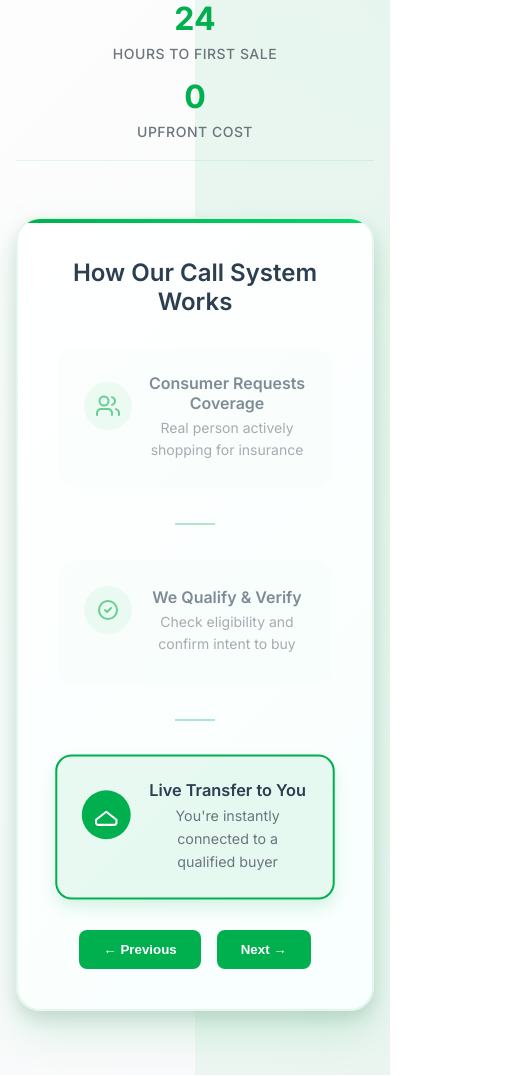
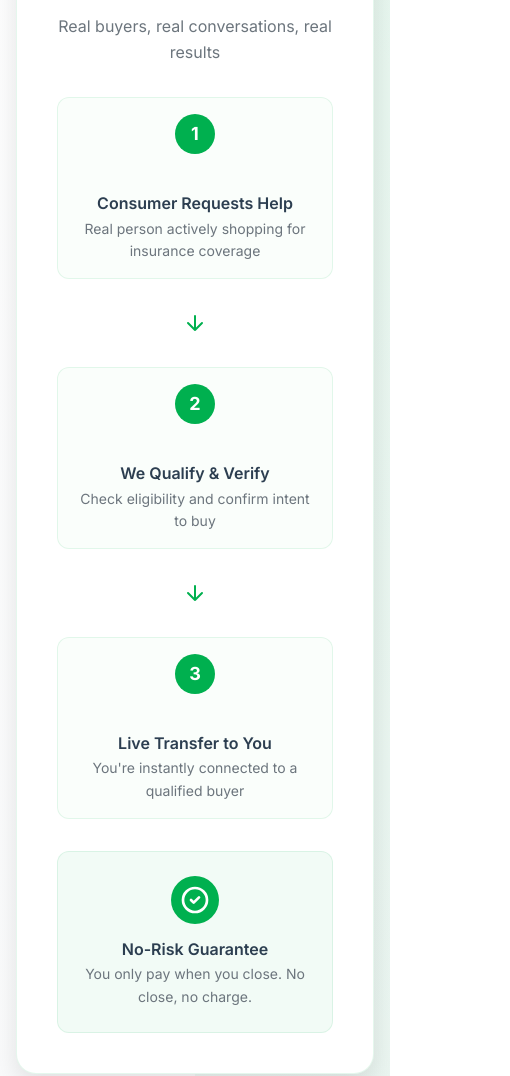
Before and after one commit to bbarnes4318/npn, a website: page public/live-calls.html in a window 390 px wide. Shown: the part 786-1862 px from the top of the page, 510 px wide, since content can reach past the window. Drawn offline with Linux system fonts and the light colour scheme.

Commit message:
Redesign Live Calls page call system and fix stats placement
- Completely redesign 'How Our Call System Works' section with clean, professional layout
- Remove old interactive flow with buttons and complex animations
- Add simple numbered steps with arrows and guarantee section
- Move hero stats from misplaced location to dedicated stats section
- Create new stats grid with proper descriptions and hover effects
- Update testimonial: 'I closed 3 FE policies my first day' (more impressive)
- Add mobile responsive design for all new components
- Remove old flow control JavaScript and update animations

```diff
--- a/public/live-calls.html
+++ b/public/live-calls.html
@@ -62,67 +62,88 @@
                         <a href="#how-it-works" class="cta-button cta-button-secondary">See How It Works</a>
                     </div>
 
-                    <div class="hero-stats">
-                        <div class="stat-item">
-                            <div class="stat-number" data-target="95">0</div>
-                            <div class="stat-label">Qualified Calls</div>
                 </div>
-                        <div class="stat-item">
-                            <div class="stat-number" data-target="24">0</div>
-                            <div class="stat-label">Hours to First Sale</div>
+
+                <div class="hero-visual">
+                    <div class="call-system-card">
+                        <div class="call-system-header">
+                            <h3>How Our Call System Works</h3>
+                            <p>Real buyers, real conversations, real results</p>
                         </div>
-                        <div class="stat-item">
-                            <div class="stat-number" data-target="0">0</div>
-                            <div class="stat-label">Upfront Cost</div>
-                        </div>
+
+                        <div class="call-steps">
+                            <div class="call-step">
+                                <div class="step-number">1</div>
+                                <div class="step-content">
+                                    <h4>Consumer Requests Help</h4>
+                                    <p>Real person actively shopping for insurance coverage</p>
                                 </div>
                             </div>
 
-                <div class="hero-visual">
-                    <div class="call-flow-interactive">
-                        <h3>How Our Call System Works</h3>
-                        <div class="flow-container">
-                            <div class="flow-step active" data-step="1">
-                                <div class="step-icon">
+                            <div class="step-arrow">
                                 <svg width="24" height="24" viewBox="0 0 24 24" fill="none" xmlns="http://www.w3.org/2000/svg">
-                                        <path d="M16 21V19C16 17.9391 15.5786 16.9217 14.8284 16.1716C14.0783 15.4214 13.0609 15 12 15H5C3.93913 15 2.92172 15.4214 2.17157 16.1716C1.42143 16.9217 1 17.9391 1 19V21M12.5 7C12.5 9.48528 10.4853 11.5 8 11.5C5.51472 11.5 3.5 9.48528 3.5 7C3.5 4.51472 5.51472 2.5 8 2.5C10.4853 2.5 12.5 4.51472 12.5 7ZM23 21V19C22.9993 18.1137 22.7044 17.2528 22.1614 16.5523C21.6184 15.8519 20.8581 15.3516 20 15.13M16 3.13C16.8604 3.35031 17.623 3.85071 18.1676 4.55232C18.7122 5.25392 19.0078 6.11683 19.0078 7.005C19.0078 7.89317 18.7122 8.75608 18.1676 9.45768C17.623 10.1593 16.8604 10.6597 16 10.88" stroke="currentColor" stroke-width="2" stroke-linecap="round" stroke-linejoin="round"/>
+                                    <path d="M5 12H19M19 12L12 5M19 12L12 19" stroke="currentColor" stroke-width="2" stroke-linecap="round" stroke-linejoin="round"/>
                                 </svg>
                             </div>
-                                <div class="step-content">
-                                    <h4>Consumer Requests Coverage</h4>
-                                    <p>Real person actively shopping for insurance</p>
-                                </div>
-                            </div>
-                            <div class="flow-connector"></div>
-                            <div class="flow-step" data-step="2">
-                                <div class="step-icon">
-                                    <svg width="24" height="24" viewBox="0 0 24 24" fill="none" xmlns="http://www.w3.org/2000/svg">
-                                        <path d="M9 12L11 14L15 10M21 12C21 16.9706 16.9706 21 12 21C7.02944 21 3 16.9706 3 12C3 7.02944 7.02944 3 12 3C16.9706 3 21 7.02944 21 12Z" stroke="currentColor" stroke-width="2" stroke-linecap="round" stroke-linejoin="round"/>
-                                    </svg>
-                                </div>
+
+                            <div class="call-step">
+                                <div class="step-number">2</div>
                                 <div class="step-content">
                                     <h4>We Qualify & Verify</h4>
                                     <p>Check eligibility and confirm intent to buy</p>
                                 </div>
                             </div>
-                            <div class="flow-connector"></div>
-                            <div class="flow-step" data-step="3">
-                                <div class="step-icon">
+
+                            <div class="step-arrow">
                                 <svg width="24" height="24" viewBox="0 0 24 24" fill="none" xmlns="http://www.w3.org/2000/svg">
-                                        <path d="M22 16.92V19.92C22.0011 20.1985 21.9441 20.4742 21.8325 20.7293C21.7209 20.9845 21.5573 21.2136 21.3521 21.4019C21.1468 21.5901 20.9046 21.7335 20.6407 21.8227C20.3769 21.9119 20.0974 21.9451 19.82 21.92H4.18C3.90257 21.9451 3.62306 21.9119 3.35925 21.8227C3.09544 21.7335 2.85319 21.5901 2.64796 21.4019C2.44273 21.2136 2.27909 20.9845 2.16747 20.7293C2.05585 20.4742 1.9989 20.1985 2 19.92V16.92L12 9L22 16.92Z" stroke="currentColor" stroke-width="2" stroke-linecap="round" stroke-linejoin="round"/>
+                                    <path d="M5 12H19M19 12L12 5M19 12L12 19" stroke="currentColor" stroke-width="2" stroke-linecap="round" stroke-linejoin="round"/>
                                 </svg>
                             </div>
+
+                            <div class="call-step">
+                                <div class="step-number">3</div>
                                 <div class="step-content">
                                     <h4>Live Transfer to You</h4>
                                     <p>You're instantly connected to a qualified buyer</p>
                                 </div>
                             </div>
                         </div>
-                        <div class="flow-controls">
-                            <button class="flow-btn" id="prev-step">← Previous</button>
-                            <button class="flow-btn" id="next-step">Next →</button>
+
+                        <div class="call-guarantee">
+                            <div class="guarantee-icon">
+                                <svg width="32" height="32" viewBox="0 0 24 24" fill="none" xmlns="http://www.w3.org/2000/svg">
+                                    <path d="M9 12L11 14L15 10M21 12C21 16.9706 16.9706 21 12 21C7.02944 21 3 16.9706 3 12C3 7.02944 7.02944 3 12 3C16.9706 3 21 7.02944 21 12Z" stroke="currentColor" stroke-width="2" stroke-linecap="round" stroke-linejoin="round"/>
+                                </svg>
+                            </div>
+                            <div class="guarantee-text">
+                                <h4>No-Risk Guarantee</h4>
+                                <p>You only pay when you close. No close, no charge.</p>
                             </div>
                         </div>
+                    </div>
+                </div>
+            </div>
+        </div>
+    </section>
+
+    <!-- Key Stats Section -->
+    <section class="section stats-section">
+        <div class="container">
+            <div class="stats-grid">
+                <div class="stat-card">
+                    <div class="stat-number" data-target="95">0</div>
+                    <div class="stat-label">Qualified Calls</div>
+                    <div class="stat-description">Per month on average</div>
+                </div>
+                <div class="stat-card">
+                    <div class="stat-number" data-target="24">0</div>
+                    <div class="stat-label">Hours to First Sale</div>
+                    <div class="stat-description">Average time to close</div>
+                </div>
+                <div class="stat-card">
+                    <div class="stat-number" data-target="0">$0</div>
+                    <div class="stat-label">Upfront Cost</div>
+                    <div class="stat-description">Pay only when you close</div>
                 </div>
             </div>
         </div>
@@ -292,7 +313,7 @@
                         </div>
                     </div>
                     <div class="story-content">
-                        <p>"I was skeptical about live calls, but these are real buyers. I closed 3 ACA policies in my first week. The qualification process is solid - no tire kickers."</p>
+                        <p>"I was skeptical about live calls, but these are real buyers. I closed 3 FE policies my first day. The qualification process is solid - no tire kickers."</p>
                     </div>
                     <div class="story-tags">
                         <span class="tag">ACA</span>
@@ -674,47 +695,31 @@
             });
         }
 
-        // Interactive Flow Controls
-        let currentStep = 1;
-        const totalSteps = 3;
+        // Animate stats in the new stats section
+        function animateStatsSection() {
+            const statNumbers = document.querySelectorAll('.stats-section .stat-number[data-target]');
 
-        function updateFlowStep(step) {
-            const steps = document.querySelectorAll('.flow-step');
-            steps.forEach((stepEl, index) => {
-                if (index + 1 === step) {
-                    stepEl.classList.add('active');
-                } else {
-                    stepEl.classList.remove('active');
+            statNumbers.forEach(stat => {
+                const target = stat.getAttribute('data-target');
+                const isDollar = target.includes('$');
+                const numericTarget = parseInt(target.replace('$', ''));
+                const duration = 2000;
+                const increment = numericTarget / (duration / 16);
+                let current = 0;
+
+                const timer = setInterval(() => {
+                    current += increment;
+                    if (current >= numericTarget) {
+                        current = numericTarget;
+                        clearInterval(timer);
                     }
+                    stat.textContent = isDollar ? '$' + Math.floor(current) : Math.floor(current);
+                }, 16);
             });
         }
 
-        document.getElementById('next-step').addEventListener('click', () => {
-            if (currentStep < totalSteps) {
-                currentStep++;
-                updateFlowStep(currentStep);
-            }
-        });
-
-        document.getElementById('prev-step').addEventListener('click', () => {
-            if (currentStep > 1) {
-                currentStep--;
-                updateFlowStep(currentStep);
-            }
-        });
-
-        // Auto-advance flow every 3 seconds
-        setInterval(() => {
-            if (currentStep < totalSteps) {
-                currentStep++;
-            } else {
-                currentStep = 1;
-            }
-            updateFlowStep(currentStep);
-        }, 3000);
-
         // Initialize animations when page loads
-        setTimeout(animateStats, 500);
+        setTimeout(animateStatsSection, 500);
     </script>
 </body>
 </html>
--- a/public/marketing.css
+++ b/public/marketing.css
@@ -433,6 +433,40 @@ p {
     grid-template-columns: 1fr;
     gap: 1rem;
   }
+
+  .call-system-card {
+    padding: 2rem;
+    max-width: 100%;
+  }
+
+  .call-steps {
+    gap: 1rem;
+  }
+
+  .call-step {
+    flex-direction: column;
+    text-align: center;
+    gap: 0.75rem;
+  }
+
+  .step-arrow {
+    transform: rotate(90deg);
+  }
+
+  .call-guarantee {
+    flex-direction: column;
+    text-align: center;
+    gap: 0.75rem;
+  }
+
+  .stats-grid {
+    grid-template-columns: 1fr;
+    gap: 1.5rem;
+  }
+
+  .stats-section .stat-number {
+    font-size: 2.5rem;
+  }
 }
 
 /* Section Styles */
@@ -1037,40 +1071,167 @@ p {
   font-weight: 500;
 }
 
-.call-flow-interactive {
-  background: linear-gradient(135deg, white 0%, #f8fffe 100%);
-  border-radius: 24px;
+.call-system-card {
+  background: white;
+  border-radius: 20px;
   padding: 2.5rem;
-  box-shadow: 0 20px 40px rgba(0, 176, 79, 0.15), 0 8px 16px rgba(0, 0, 0, 0.1);
-  border: 2px solid rgba(0, 176, 79, 0.1);
-  max-width: 600px;
+  box-shadow: var(--shadow-lg);
+  border: 1px solid rgba(0, 176, 79, 0.1);
+  max-width: 500px;
   width: 100%;
-  position: relative;
-  overflow: hidden;
-  transition: all 0.3s ease;
-}
-
-.call-flow-interactive::before {
-  content: '';
-  position: absolute;
-  top: 0;
-  left: 0;
-  right: 0;
-  height: 4px;
-  background: linear-gradient(90deg, var(--brand-primary) 0%, #00D966 100%);
-}
-
-.call-flow-interactive:hover {
+}
+
+.call-system-header {
+  text-align: center;
+  margin-bottom: 2rem;
+}
+
+.call-system-header h3 {
+  font-size: 1.5rem;
+  font-weight: 700;
+  color: var(--brand-dark);
+  margin-bottom: 0.5rem;
+}
+
+.call-system-header p {
+  font-size: 1rem;
+  color: var(--brand-text-light);
+  margin: 0;
+}
+
+.call-steps {
+  display: flex;
+  flex-direction: column;
+  gap: 1.5rem;
+  margin-bottom: 2rem;
+}
+
+.call-step {
+  display: flex;
+  align-items: center;
+  gap: 1rem;
+  padding: 1rem;
+  background: rgba(0, 176, 79, 0.02);
+  border-radius: 12px;
+  border: 1px solid rgba(0, 176, 79, 0.1);
+}
+
+.step-number {
+  width: 40px;
+  height: 40px;
+  background: var(--brand-primary);
+  color: white;
+  border-radius: 50%;
+  display: flex;
+  align-items: center;
+  justify-content: center;
+  font-weight: 700;
+  font-size: 1.125rem;
+  flex-shrink: 0;
+}
+
+.step-content h4 {
+  font-size: 1rem;
+  font-weight: 600;
+  color: var(--brand-dark);
+  margin-bottom: 0.25rem;
+}
+
+.step-content p {
+  font-size: 0.875rem;
+  color: var(--brand-text-light);
+  margin: 0;
+}
+
+.step-arrow {
+  display: flex;
+  justify-content: center;
+  color: var(--brand-primary);
+  margin: 0.5rem 0;
+}
+
+.call-guarantee {
+  display: flex;
+  align-items: center;
+  gap: 1rem;
+  padding: 1.5rem;
+  background: rgba(0, 176, 79, 0.05);
+  border-radius: 12px;
+  border: 1px solid rgba(0, 176, 79, 0.1);
+}
+
+.guarantee-icon {
+  width: 48px;
+  height: 48px;
+  background: var(--brand-primary);
+  color: white;
+  border-radius: 50%;
+  display: flex;
+  align-items: center;
+  justify-content: center;
+  flex-shrink: 0;
+}
+
+.guarantee-text h4 {
+  font-size: 1rem;
+  font-weight: 600;
+  color: var(--brand-dark);
+  margin-bottom: 0.25rem;
+}
+
+.guarantee-text p {
+  font-size: 0.875rem;
+  color: var(--brand-text-light);
+  margin: 0;
+}
+
+/* Stats Section */
+.stats-section {
+  background: var(--brand-muted);
+  padding: 3rem 0;
+}
+
+.stats-grid {
+  display: grid;
+  grid-template-columns: repeat(3, 1fr);
+  gap: 2rem;
+}
+
+.stats-section .stat-card {
+  background: white;
+  border-radius: 16px;
+  padding: 2rem;
+  text-align: center;
+  box-shadow: var(--shadow-sm);
+  border: 1px solid rgba(0, 176, 79, 0.1);
+  transition: var(--transition-normal);
+}
+
+.stats-section .stat-card:hover {
   transform: translateY(-4px);
-  box-shadow: 0 32px 64px rgba(0, 176, 79, 0.2), 0 16px 32px rgba(0, 0, 0, 0.15);
-}
-
-.call-flow-interactive h3 {
-  font-size: 1.5rem;
-  font-weight: 600;
-  color: var(--brand-dark);
-  margin-bottom: 2rem;
-  text-align: center;
+  box-shadow: var(--shadow-md);
+}
+
+.stats-section .stat-number {
+  font-size: 3rem;
+  font-weight: 800;
+  color: var(--brand-primary);
+  display: block;
+  line-height: 1;
+  margin-bottom: 0.5rem;
+}
+
+.stats-section .stat-label {
+  font-size: 1rem;
+  color: var(--brand-dark);
+  font-weight: 600;
+  margin-bottom: 0.5rem;
+}
+
+.stats-section .stat-description {
+  font-size: 0.875rem;
+  color: var(--brand-text-light);
+  font-weight: 500;
 }
 
 .flow-container {
```
Lines whose indentation alone changed are shown as unchanged.
